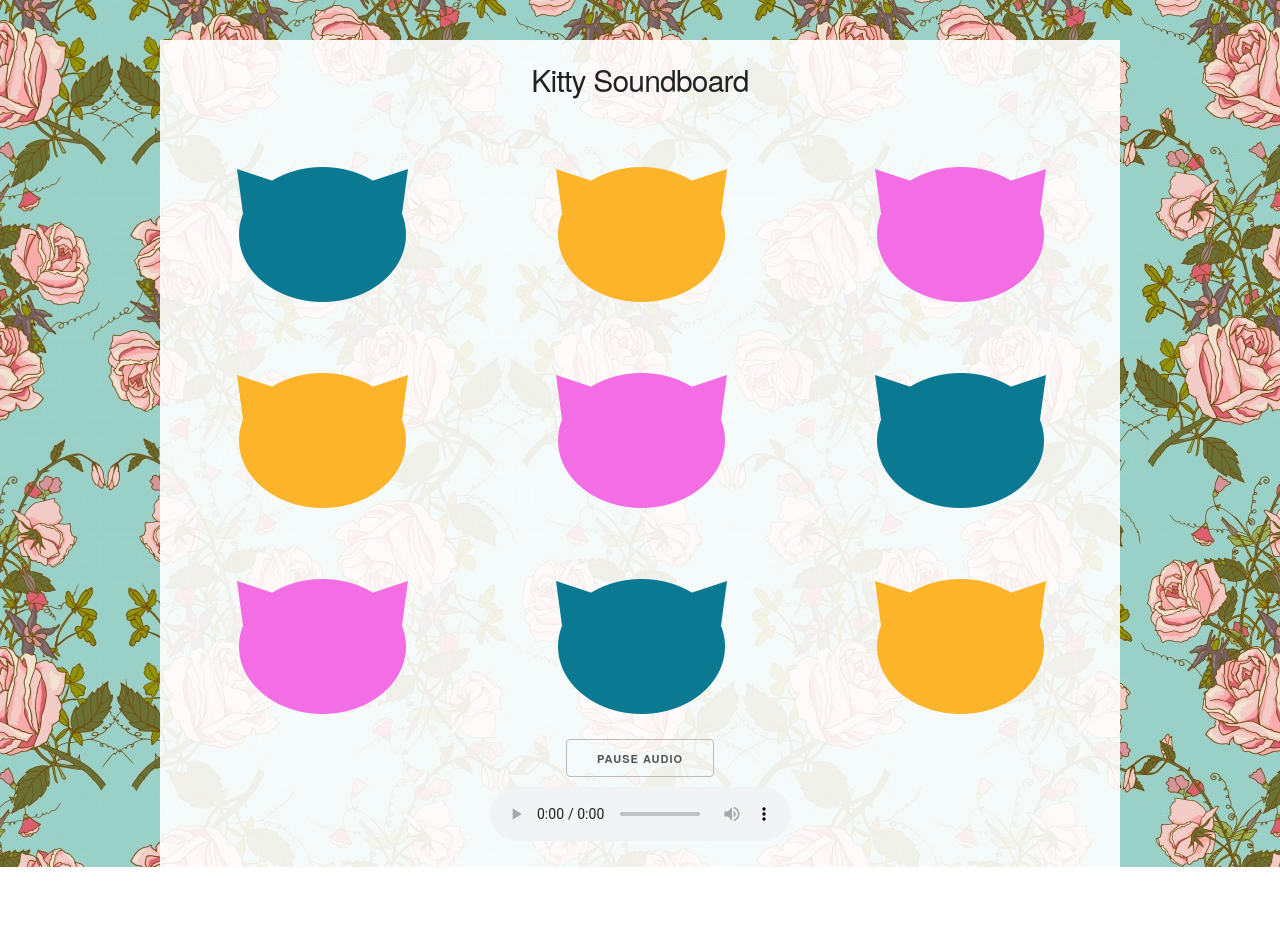
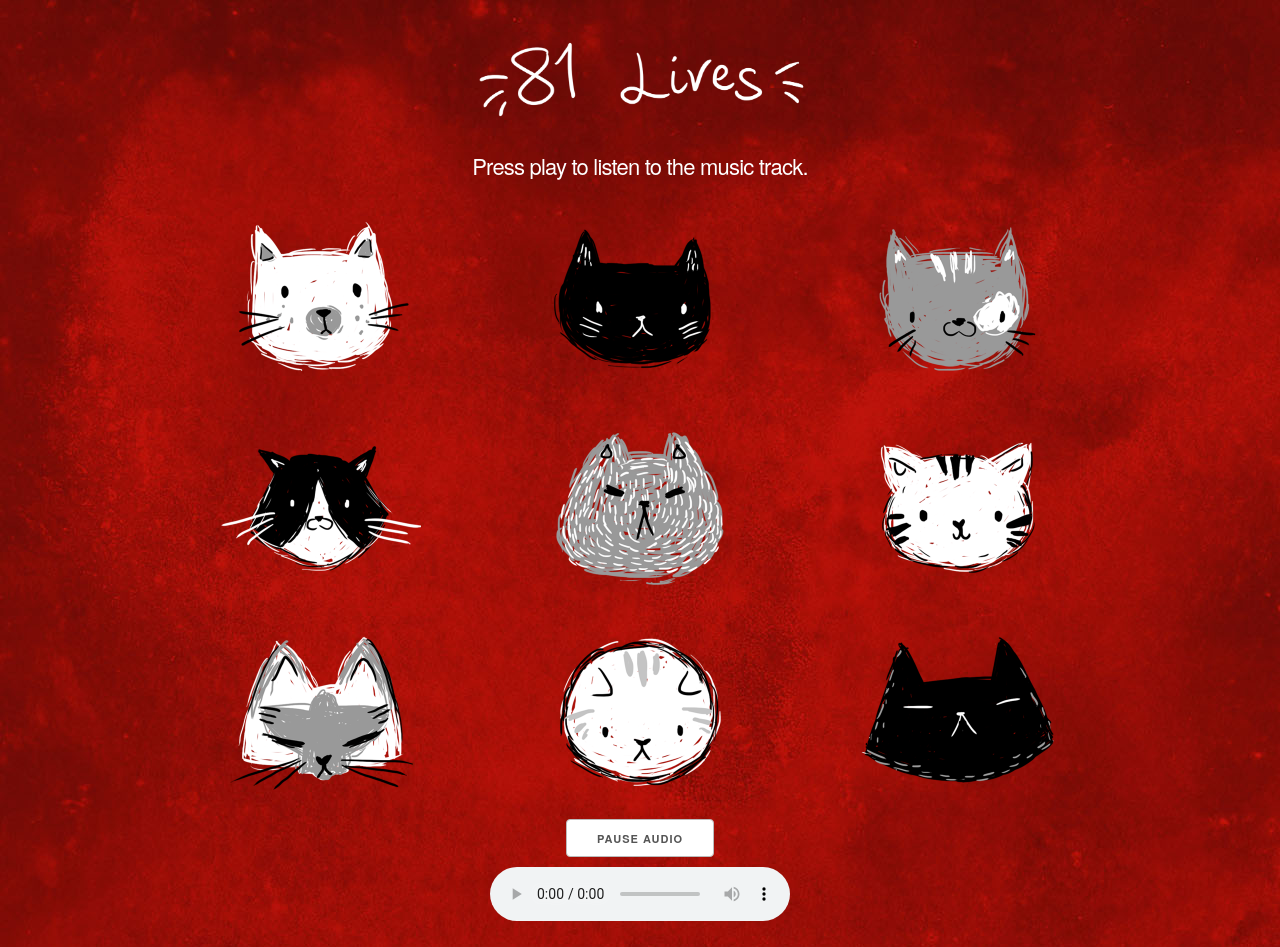
Before and after one commit to genevieveloreal/kitty-soundboard, a plain HTML site: page index.html in a window 1280 px wide. Before the commit the page ends 867 px from the top, so only its background shows below. Drawn offline with Linux system fonts and the light colour scheme.

Commit message:
Update of graphics, CSS and audio

```diff
--- a/css/style.css
+++ b/css/style.css
@@ -1,16 +1,32 @@
 body {
-    background-image: url("../images/background.jpg");
+    background-image: url("../images/bg.jpg");
     background-repeat: repeat;
 }
 
 .container {
-    margin-top: 40px;
-    background-color: rgba(255, 255, 255, 0.9);
+    margin-top: 10px;
     padding: 20px;
+}
+
+.container img {
+    max-width: 100%;
 }
 
 .center-content {
     text-align: center;
+}
+
+.container img.header {
+    max-width: 350px;
+    margin-bottom: 15px;
+}
+
+h4 {
+    font-size: 22px;
+}
+
+button {
+    background-color: #fff;
 }
 
 /* Animations */
@@ -48,3 +64,13 @@ body {
     transform: translate3d(4px, 0, 0) scale(1.1);
   }
 }
+
+h4 {
+    color: #fff;
+}
+
+@media (min-width: 1000px) {
+    .container img {
+        max-width: 200px;
+    }
+}
--- a/index.html
+++ b/index.html
@@ -2,7 +2,7 @@
 <html lang="en">
 <head>
   <meta charset="utf-8">
-  <title>Kitty Soundboard</title>
+  <title>81 Lives</title>
   <meta name="viewport" content="width=device-width, initial-scale=1">
   <!--<link href="http://fonts.googleapis.com/css?family=Raleway:400,300,600" rel="stylesheet" type="text/css">-->
   <link rel="stylesheet" href="css/normalize.css">
@@ -26,24 +26,25 @@
   <div class="container">
     <div class="row">
       <div class="twelve columns center-content">
-        <h4>Kitty Soundboard</h4>
+        <img src="images/header.png" title="Kitty Soundboard" class="content-center header">
+        <h4>Press play to listen to the music track.</h4>
       </div>
     </div>
     <div class="row">
     <div class="row">
-        <div class="one-third column center-content"><img src="images/kitty_blue.png" alt="Blue Kitty" class="expand shakey" onmouseover="playOne()" type="button"></div>
-        <div class="one-third column center-content"><img src="images/kitty_gold.png" alt="Gold Kitty" class="expand" onmouseover="playTwo()" type="button"></div>
-        <div class="one-third column center-content"><img src="images/kitty_pink.png" alt="Pink Kitty" class="expand" onmouseover="playThree()" type="button"></div>
+        <div class="one-third column center-content"><img src="images/kitty_1.png" alt="Blue Kitty" class="expand shakey" onmouseover="playOne()" type="button"></div>
+        <div class="one-third column center-content"><img src="images/kitty_2.png" alt="Gold Kitty" class="expand" onmouseover="playTwo()" type="button"></div>
+        <div class="one-third column center-content"><img src="images/kitty_3.png" alt="Pink Kitty" class="expand" onmouseover="playThree()" type="button"></div>
     </div>
     <div class="row">
-        <div class="one-third column center-content"><img src="images/kitty_gold.png" alt="Gold Kitty" class="expand" onmouseover="playFour()" type="button"></div>
-        <div class="one-third column center-content"><img src="images/kitty_pink.png" alt="Pink Kitty" class="expand"></div>
-        <div class="one-third column center-content"><img src="images/kitty_blue.png" alt="Blue Kitty" class="expand"></div>
+        <div class="one-third column center-content"><img src="images/kitty_4.png" alt="Gold Kitty" class="expand" onmouseover="playFour()" type="button"></div>
+        <div class="one-third column center-content"><img src="images/kitty_5.png" alt="Pink Kitty" class="expand"></div>
+        <div class="one-third column center-content"><img src="images/kitty_6.png" alt="Blue Kitty" class="expand"></div>
     </div>
     <div class="row">
-        <div class="one-third column center-content"><img src="images/kitty_pink.png" alt="Pink Kitty" class="expand"></div>
-        <div class="one-third column center-content"><img src="images/kitty_blue.png" alt="Blue Kitty" class="expand shakey"></div>
-        <div class="one-third column center-content"><img src="images/kitty_gold.png" alt="Gold Kitty" class="expand"></div>
+        <div class="one-third column center-content"><img src="images/kitty_7.png" alt="Pink Kitty" class="expand"></div>
+        <div class="one-third column center-content"><img src="images/kitty_8.png" alt="Blue Kitty" class="expand shakey"></div>
+        <div class="one-third column center-content"><img src="images/kitty_9.png" alt="Gold Kitty" class="expand"></div>
     </div>
     <div class="row center-content">
         <button onclick="pauseAudio()" type="button">Pause Audio</button>
--- a/scripts/script.js
+++ b/scripts/script.js
@@ -2,6 +2,12 @@ var catOne = document.getElementById("catOne");
 var catTwo = document.getElementById("catTwo");
 var catThree = document.getElementById("catThree");
 var catFour = document.getElementById("catFour");
+var catFive = document.getElementById("catFive");
+var catSix = document.getElementById("catSix");
+var catSeven = document.getElementById("catSeven");
+var catEight = document.getElementById("catEight");
+var catNine = document.getElementById("catNine");
+var catTen = document.getElementById("catTen");
 
 function playOne() {
     catOne.play();
```
Also changed, not shown: images/background.jpg (deleted), images/bg.jpg (added), images/header.png (added), images/kitty_1.png (added), images/kitty_2.png (added), images/kitty_3.png (added), images/kitty_4.png (added), images/kitty_5.png (added), images/kitty_6.png (added), images/kitty_7.png (added), images/kitty_8.png (added), images/kitty_9.png (added), images/kitty_blue.png (deleted), images/kitty_gold.png (deleted), 1 more files, 1 other file.
